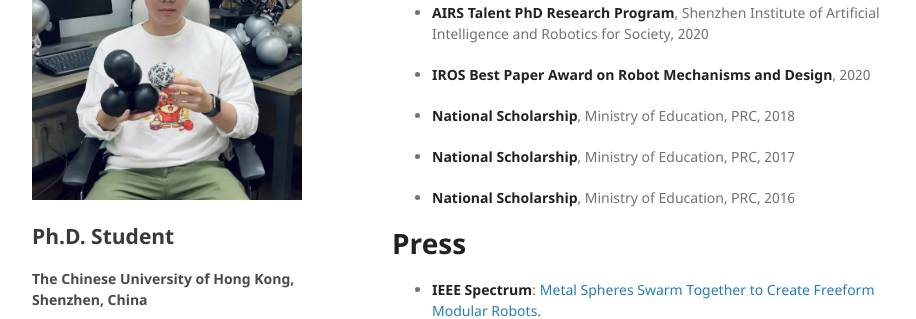
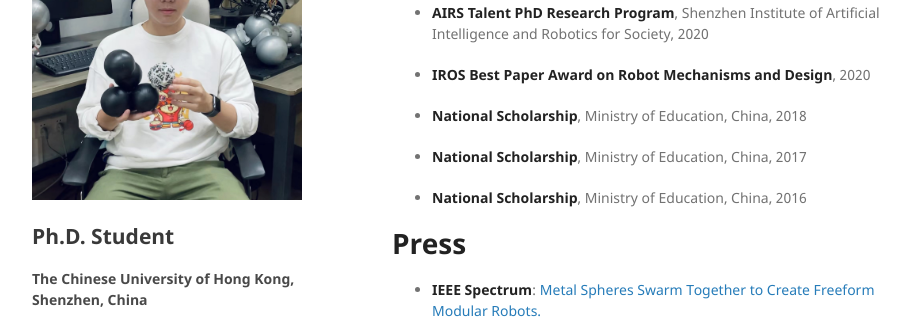
Before and after one commit to guanqiliang/guanqiliang.github.com, a Jekyll site: the page built from index.md, in a window 1280 px wide and 900 px high, scrolled down 1718 px. Shown: the part 220-539 px from the top of the window, without its empty margins (178-1094 px from the left). Built offline with Jekyll 4.4.1, drawn with Linux system fonts in a browser that asks for light colours; our own code applies the rules of GitHub Pages for plain Markdown files.

Commit message:
Update index.md

```diff
--- a/index.md
+++ b/index.md
@@ -55,11 +55,11 @@ Hello, I am a 4th year Ph.D student in Robotics and AI Lab, supervised by [Prof.
 
 * <strong>IROS Best Paper Award on Robot Mechanisms and Design</strong>, 2020
 
-* <strong>National Scholarship</strong>, Ministry of Education, PRC, 2018
+* <strong>National Scholarship</strong>, Ministry of Education, China, 2018
 
-* <strong>National Scholarship</strong>, Ministry of Education, PRC, 2017
+* <strong>National Scholarship</strong>, Ministry of Education, China, 2017
 
-* <strong>National Scholarship</strong>, Ministry of Education, PRC, 2016
+* <strong>National Scholarship</strong>, Ministry of Education, China, 2016
 
 # Press
 
```
